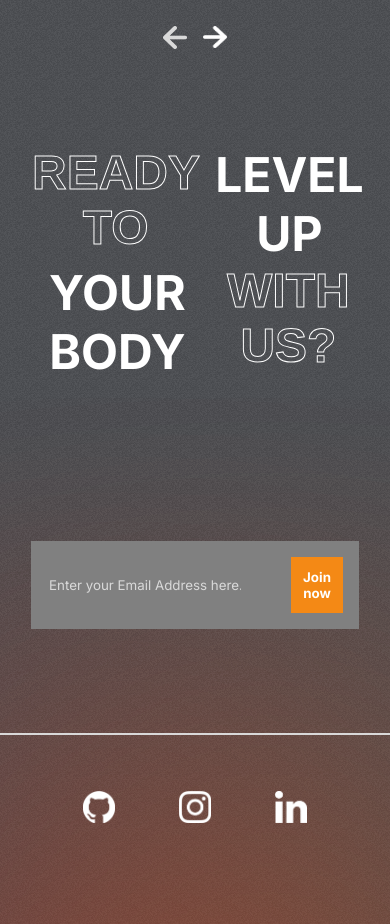
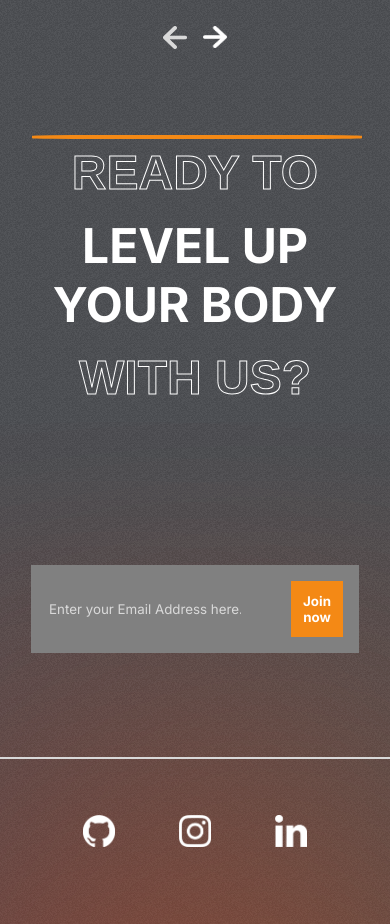
Before and after one commit to GabrielDOSilva/fitClub-Gym, a React (Create React App) app: page / in a window 390 px wide. Shown: the part 6162-7086 px from the top of the page. Built offline with nearby package versions, Linux system fonts and the light colour scheme.

Commit message:
Feat: mais ajustes de responsividade

```diff
--- a/src/components/Join/Join.css
+++ b/src/components/Join/Join.css
@@ -58,11 +58,24 @@
 
 @media only screen and (max-width: 768px) {
     .join{
+        display: flex;
         flex-direction: column;
         text-align: center;
     }
-    .left-j>hr {
-        display: none;
+    .left-j>div{
+        display: flex;
+        text-align: center;
+        flex-direction: column;
     }
 
+    .left-j>hr {
+        width: 100%;
+        border: 2px solid var(--orange);
+        border-radius: 20%;
+        margin: -10px 0;
+    }
+
+
+
+
 }
--- a/src/components/Join/Join.jsx
+++ b/src/components/Join/Join.jsx
@@ -20,7 +20,6 @@ const Join = () => {
         <div className="join" id="join-us">
             <div className="left-j">
                 <hr />
-
                 <div>
                     <span className='stroke-text'>READY TO</span>
                     <span>LEVEL UP</span>
```
Also changed, not shown: src/App.css (line endings or trailing spaces).
